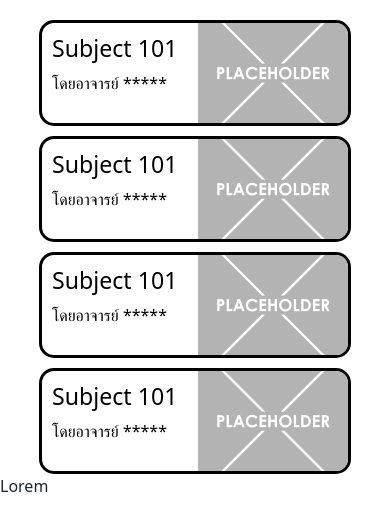
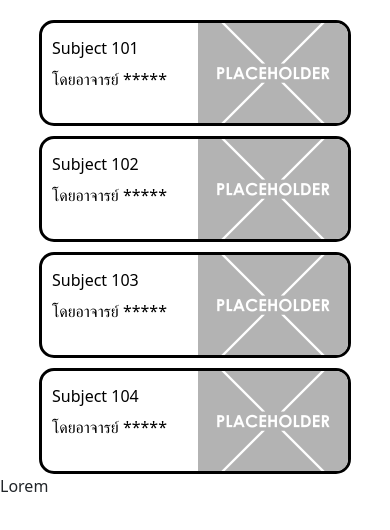
Before and after one commit to A-YamYumi/Exam-Prep-Website, a website: page src/public/pages/subject.html in a window 390 px wide. Drawn offline with nearby package versions, Linux system fonts and the light colour scheme; no server answers.

Commit message:
trying to add page but not found

```diff
--- a/src/public/pages/subject.html
+++ b/src/public/pages/subject.html
@@ -18,7 +18,7 @@
 <style>
     @media (max-width: 768px) {
         .info h3{
-            font-size: ;
+            font-size: 16px;
         }
     }
 </style>
@@ -28,7 +28,7 @@
     <div id="nav-placeholder"></div>
 
     <main class="subjects">
-        <a href="/" class="buttons">
+        <a href="101.html" class="buttons">
             <div class="info">
                 <h3>Subject 101</h3>
                 <p>โดยอาจารย์ *****</p>
@@ -37,21 +37,21 @@
         </a>
         <a href="/" class="buttons">
             <div class="info">
-                <h3>Subject 101</h3>
+                <h3>Subject 102</h3>
+                <p>โดยอาจารย์ *****</p>
+            </div>
+            <img src="../images/placeholder.png" alt="">
+        </a>
+        <a href="subject_page" class="buttons">
+            <div class="info">
+                <h3>Subject 103</h3>
                 <p>โดยอาจารย์ *****</p>
             </div>
             <img src="../images/placeholder.png" alt="">
         </a>
         <a href="/" class="buttons">
             <div class="info">
-                <h3>Subject 101</h3>
-                <p>โดยอาจารย์ *****</p>
-            </div>
-            <img src="../images/placeholder.png" alt="">
-        </a>
-        <a href="/" class="buttons">
-            <div class="info">
-                <h3>Subject 101</h3>
+                <h3>Subject 104</h3>
                 <p>โดยอาจารย์ *****</p>
             </div>
             <img src="../images/placeholder.png" alt="">
```
